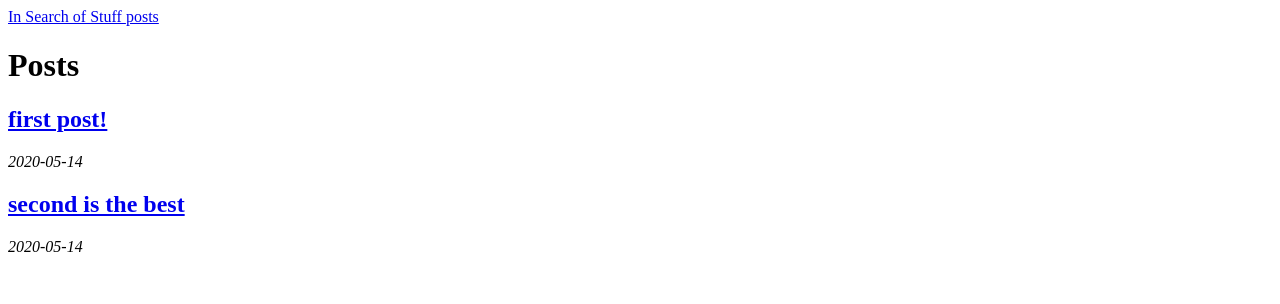
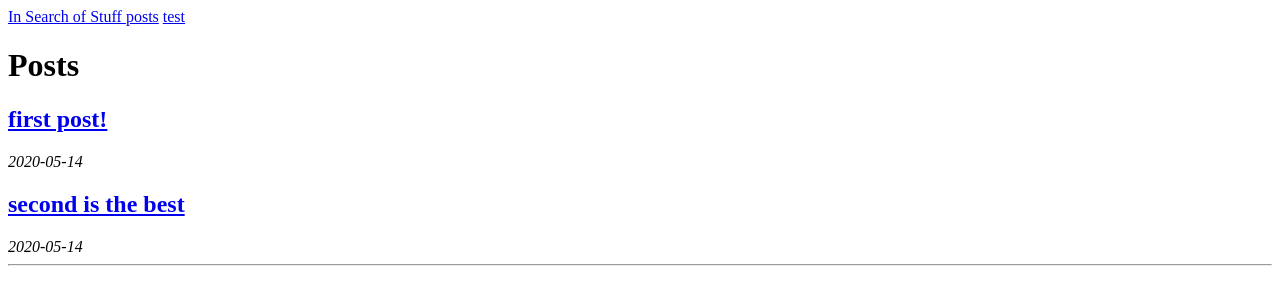
Before and after one commit to jacoblb64/in-search-of-stuff, an Eleventy site: page src/posts.html in a window 1280 px wide. Built offline with nearby package versions, Linux system fonts and the light colour scheme; Eleventy itself is replaced by a stand-in of ours; files that its build step writes are made by us from their sources.

Commit message:
current page highlighting working

```diff
--- a/src/includes/components/header.html
+++ b/src/includes/components/header.html
@@ -2,5 +2,8 @@
     <a class="text-4xl font-sans font-hairline tracking-widest italic lowercase hover:text-white" href="/" title="home">
         In Search of Stuff
     </a>
-    <a class="hover:text-white active:text-white {% if page.url == "/posts/" %}active text-white{% endif %}" href="/posts">posts</a>
+    {% for p in site.pages%}
+        {% capture pUrl %}/{{p}}/{% endcapture %}
+        <a class="hover:text-white active:text-white {% if page.url == pUrl %}active text-white{% endif %}" href="/{{p}}">{{p}}</a>
+    {% endfor %}
 </header>
--- a/src/posts.html
+++ b/src/posts.html
@@ -9,3 +9,5 @@ pageTitle: Posts
     </h2>
     <em>{{ post.date | date: "%Y-%m-%d" }}</em>
 {% endfor %}
+
+<hr>
```
